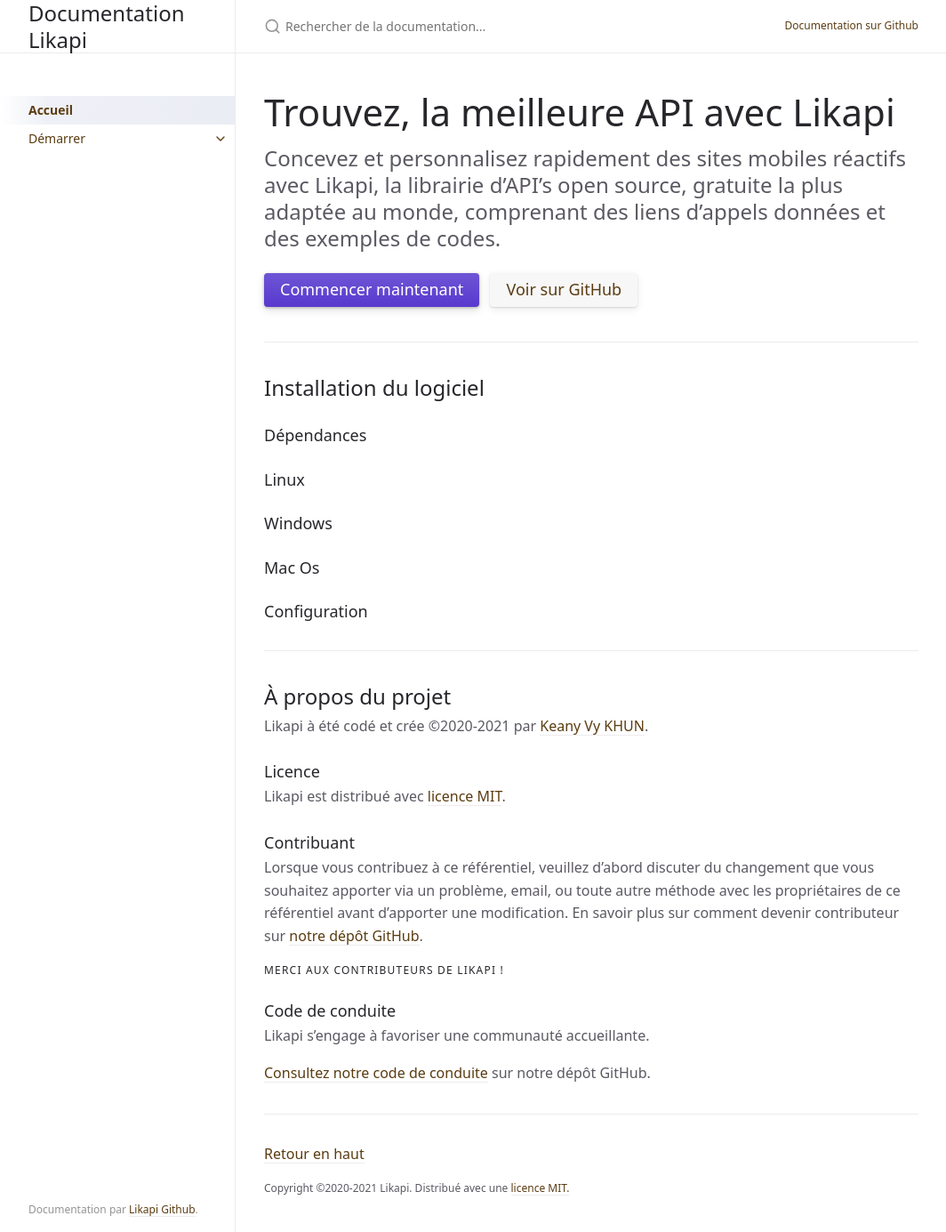
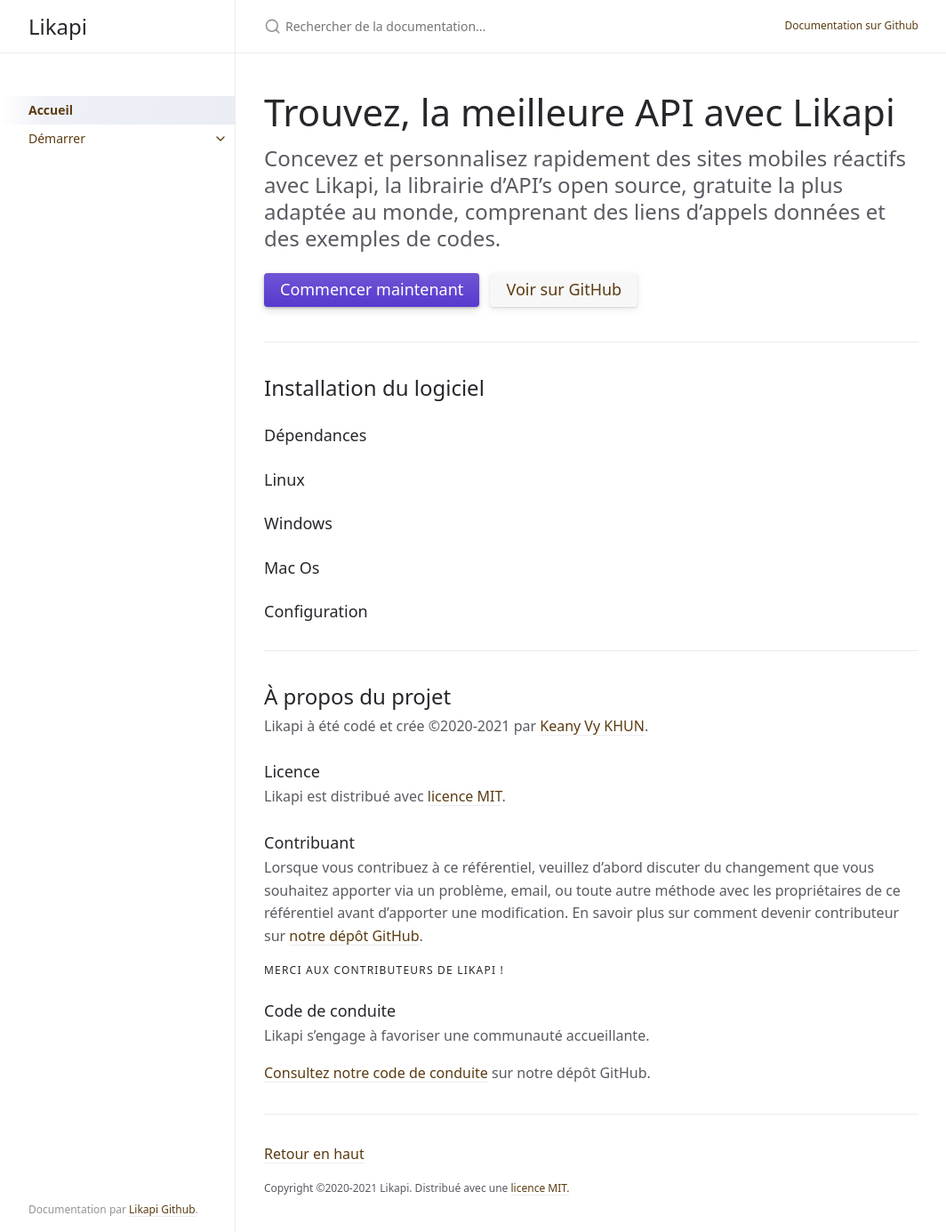
Before and after one commit to likapi/docs, a Jekyll site: the page built from index.md, in a window 1280 px wide and 1385 px high. Shown: the whole window at 89% size, without its empty margins (107-1171 px from the left). Built offline with Jekyll 4.4.1, drawn with Linux system fonts in a browser that asks for light colours.

Commit message:
correction d'une erreur de titre

```diff
--- a/_config.yml
+++ b/_config.yml
@@ -1,4 +1,4 @@
-title: Documentation Likapi
+title: Likapi
 description: Likapi - La librairie d'APIs gratuites et open-sources.
 baseurl: "/docs"
 url: "https://likapi.github.io"
--- a/_includes/head.html
+++ b/_includes/head.html
@@ -3,7 +3,7 @@
   <meta http-equiv="X-UA-Compatible" content="IE=Edge">
   <meta name="viewport" content="width=device-width, initial-scale=1">
 
-    <title>{{ page.title }} - {{ site.title }}</title>
+    <title>{{ page.title }} - Documentation {{ site.title }}</title>
 
     {% if page.description %}
       <meta name="Description" content="{{ page.description }}">
```
